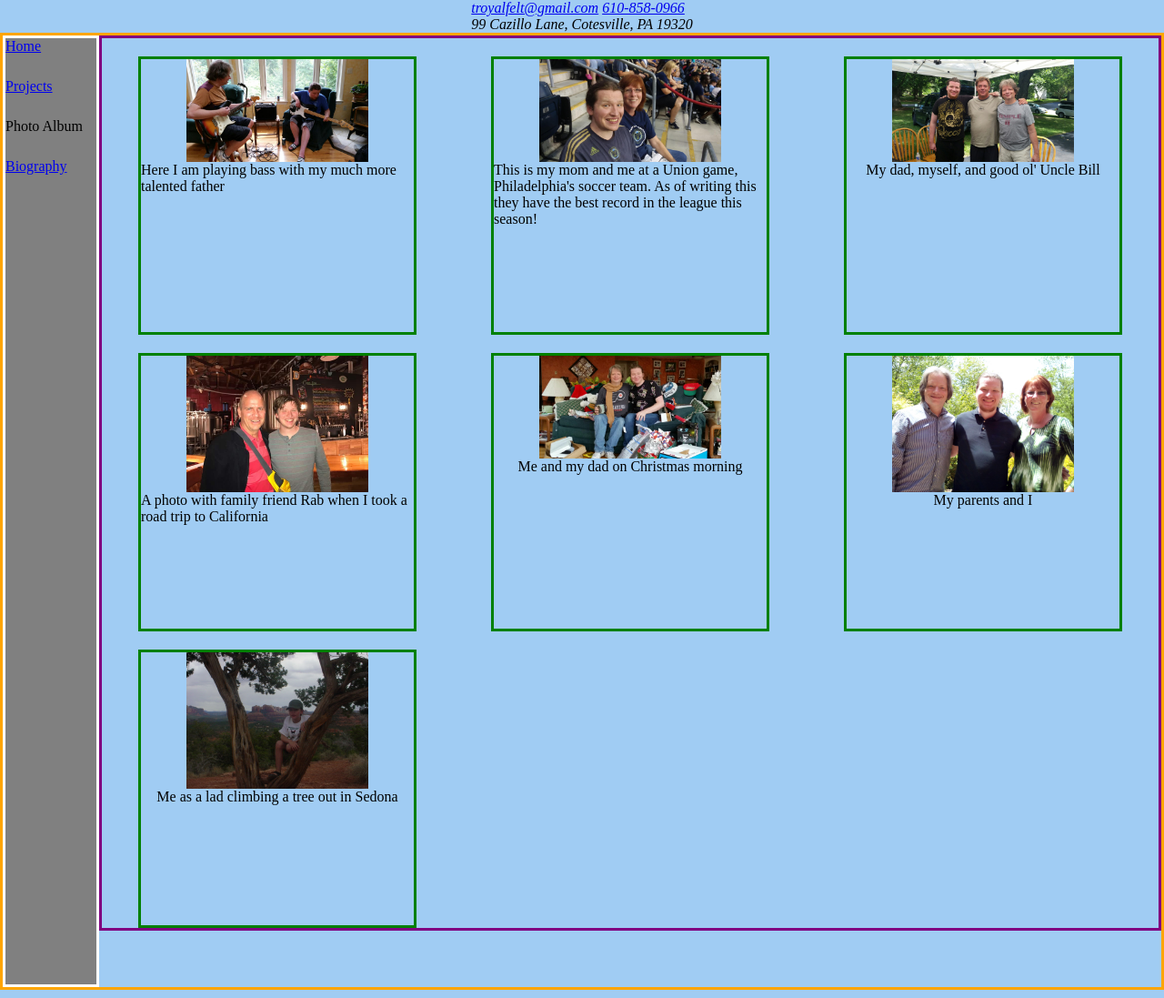
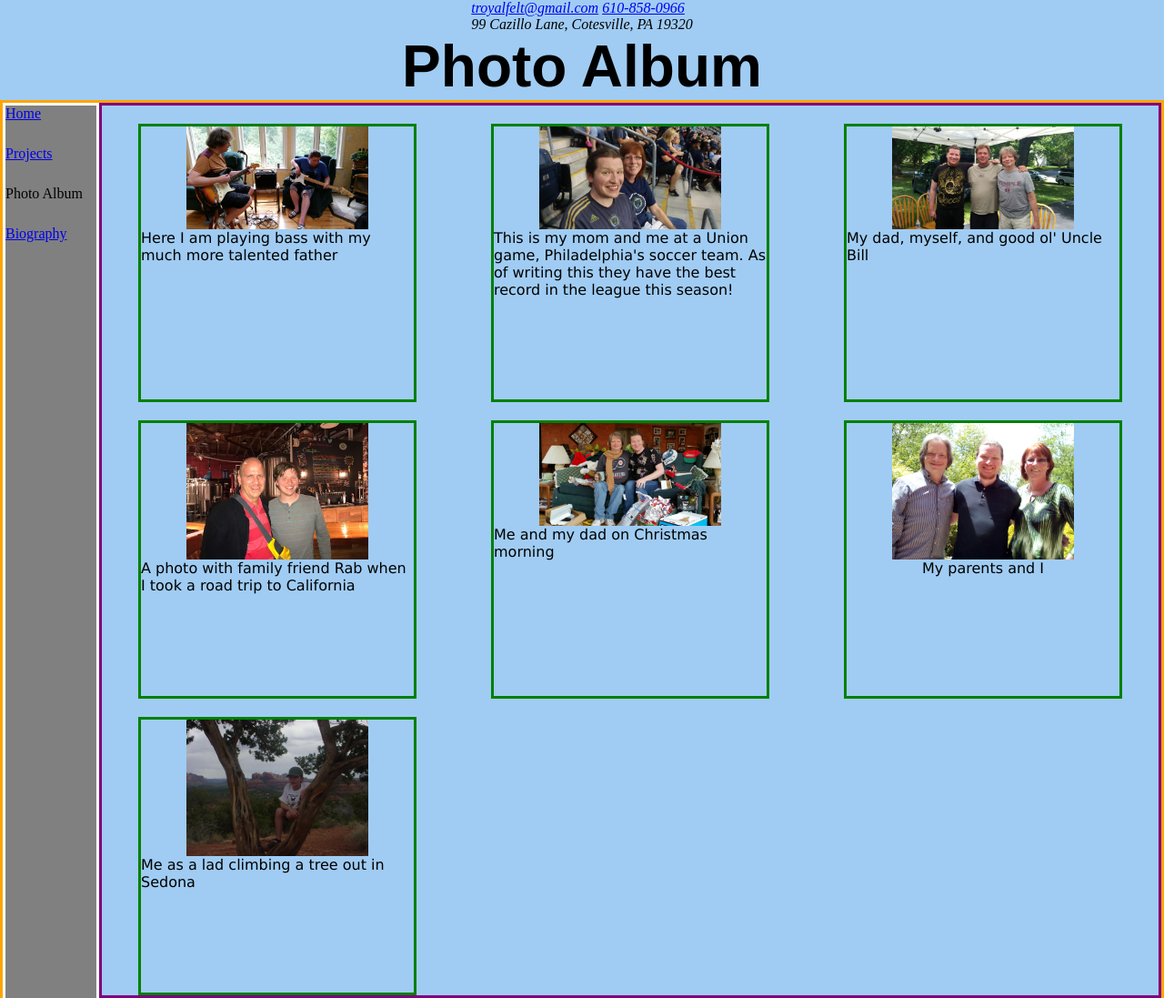
Before and after one commit to troyalfelt/troyalfelt.github.io, a plain HTML site: page photos.html in a window 1280 px wide. Shown: the top 1097 px of the page at 91% size. Drawn offline with Linux system fonts and the light colour scheme.

Commit message:
started adding different fonts

```diff
--- a/assets/style.css
+++ b/assets/style.css
@@ -38,7 +38,15 @@ footer {
 
 header {
   display: flex;
-  justify-content: center;
+  flex-direction: column;
+  align-items: center;
+}
+h1 {
+  font-size: 4em;
+  font-family: Arial, Helvetica, sans-serif;
+}
+.desc {
+  font-family: Verdana, Geneva, sans-serif;
 }
 aside {
   display: flex;
@@ -76,10 +84,11 @@ nav {
   display: flex;
   justify-content: space-between;
   width: 70vw;
-
-
 }
-
+.bigP {
+  font-size: 2.3em;
+  font-family: Courier, monospace
+}
 @media only screen and (min-width: 550px) {
   .subdiv {
     height: 100vh;
--- a/photos.html
+++ b/photos.html
@@ -14,6 +14,7 @@
     <a href="tel:1-610-858-0966">610-858-0966</a>
     <p>99 Cazillo Lane, Cotesville, PA 19320</p>
   </address>
+  <h1>Photo Album</h1>
 </header>
 <div class="superdiv">
 <aside>
@@ -28,34 +29,34 @@
 <main class="grid">
   <div class = "subgrid">
     <img src="assets/photos/bass.jpeg"/>
-    <p>Here I am playing bass with my much more talented father</p>
+    <p class="desc">Here I am playing bass with my much more talented father</p>
   </div>
 
   <div class="subgrid">
     <img src="assets/photos/union.jpeg"/>
-    <p>This is my mom and me at a Union game, Philadelphia's soccer team. As of
+    <p class="desc">This is my mom and me at a Union game, Philadelphia's soccer team. As of
       writing this they have the best record in the league this season!</p>
   </div>
 
   <div class="subgrid">
   <img src="assets/photos/bill.jpeg"/>
-  <p>My dad, myself, and good ol' Uncle Bill</p>
+  <p class="desc">My dad, myself, and good ol' Uncle Bill</p>
 </div>
 <div class="subgrid">
   <img src="assets/photos/rab.jpeg"/>
-<p>A photo with family friend Rab when I took a road trip to California</p>
+<p class="desc">A photo with family friend Rab when I took a road trip to California</p>
 </div>
 <div class="subgrid">
   <img src="assets/photos/christmas.jpeg"/>
-<p>Me and my dad on Christmas morning</p>
+<p class="desc">Me and my dad on Christmas morning</p>
 </div>
 <div class="subgrid">
   <img src="assets/photos/family.jpeg"/>
-<p>My parents and I</p>
+<p class="desc">My parents and I</p>
 </div>
 <div class="subgrid">
   <img src="assets/photos/tree.JPG"/>
-  <p>Me as a lad climbing a tree out in Sedona</p>
+  <p class="desc">Me as a lad climbing a tree out in Sedona</p>
 </div>
 </main>
 </div>
```
Also changed, not shown: bio.html (+2 -1 lines), index.html (+3 -1 lines), projects.html (+4 -3 lines).
